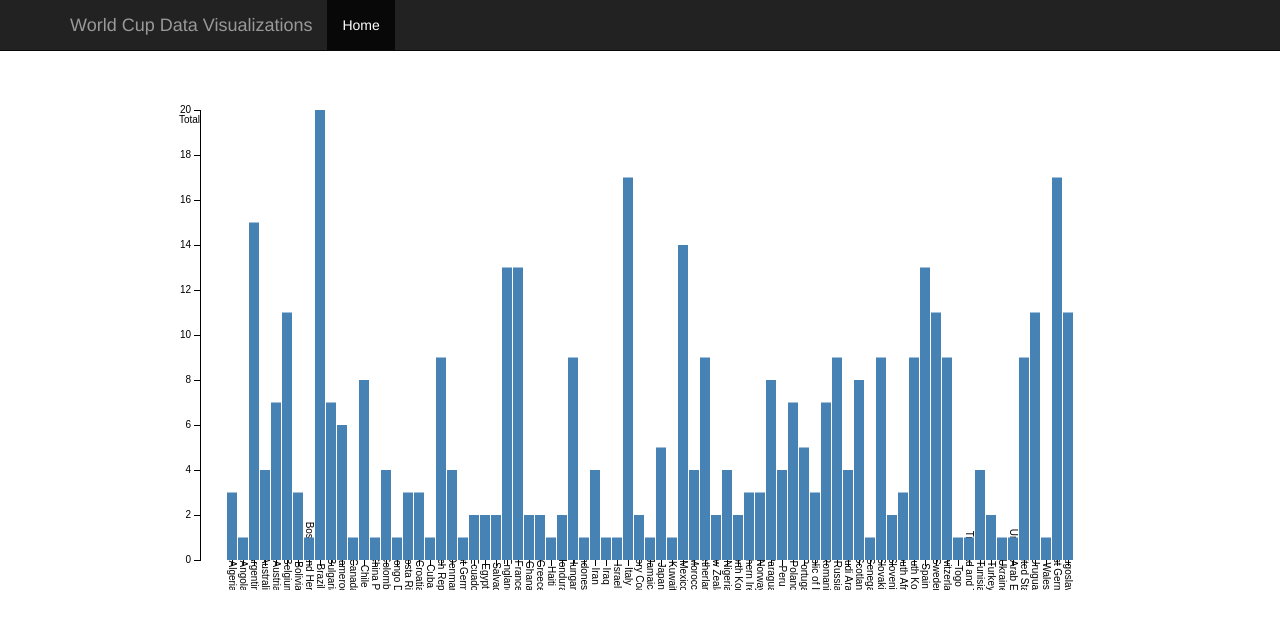
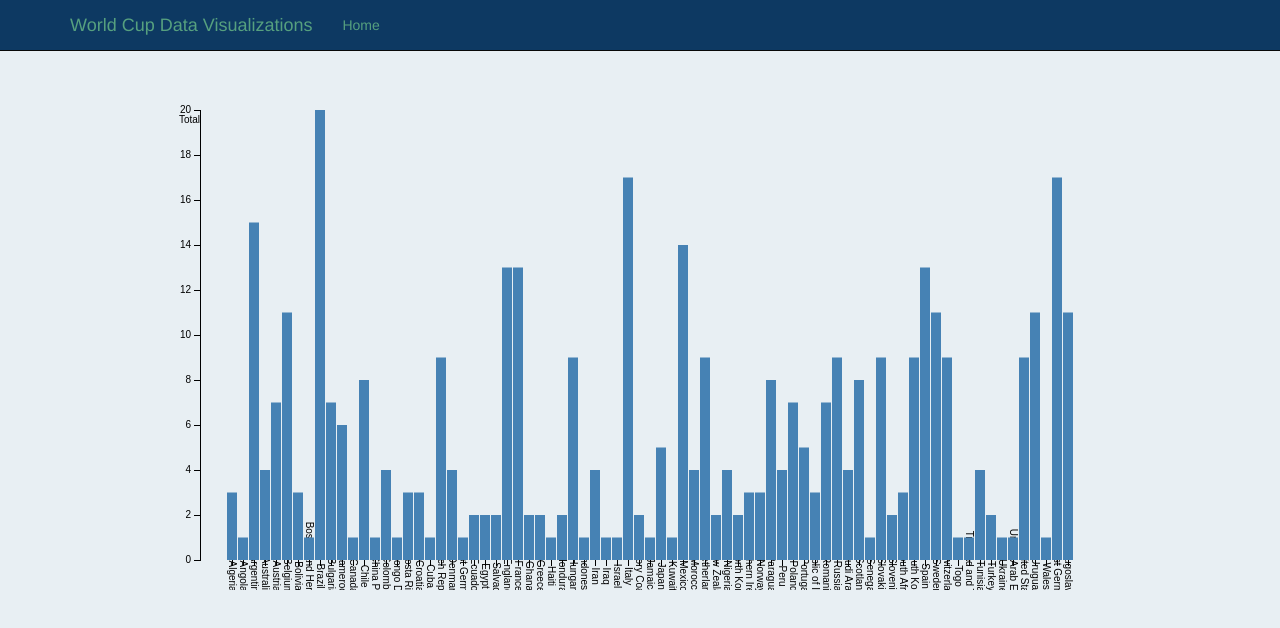
Before and after one commit to anauleau/wcVis, a plain HTML site: page index.html in a window 1280 px wide. Drawn offline with Linux system fonts and the light colour scheme.

Commit message:
Adds some minor style changes

```diff
--- a/index.html
+++ b/index.html
@@ -9,13 +9,13 @@
         <link rel="stylesheet" href="styles/main.css">
     </head>
     <body ng-app="worldCupApp">
-        <div class="navbar navbar-inverse navbar-fixed-top" role="navigation">
+        <div class="navbar navbar-inverse navbar-fixed-top wc-nav" role="navigation">
             <div class="container">
                 <div class="navbar-header">
                     <button type="button" class="navbar-toggle" data-toggle="collapse" data-target=".navbar-collapse">
                         <span class="sr-only">Toggle navigation</span>
                     </button>
-                    <a class="navbar-brand" href="#">World Cup Data Visualizations</a>
+                    <a class="navbar-brand nav-header">World Cup Data Visualizations</a>
                 </div>
                 <div class="collapse navbar-collapse">
                     <ul class="nav navbar-nav">
--- a/styles/main.css
+++ b/styles/main.css
@@ -1,5 +1,6 @@
 body {
   padding-top: 50px;
+  background-color: #E8EFF3;
 }
 .starter-template {
   padding: 40px 15px;
@@ -28,3 +29,16 @@ body {
 .x.axis path {
   display: none;
 }
+
+.wc-nav {
+    background-color: #0D3962;
+}
+
+.navbar-brand.nav-header {
+    color: #56A07F;
+}
+
+.navbar-inverse .navbar-nav > .active > a, .navbar-inverse .navbar-nav > .active > a:hover, .navbar-inverse .navbar-nav > .active > a:focus {
+    background-color: #0D3962;
+    color: #56A07F;
+}
```
